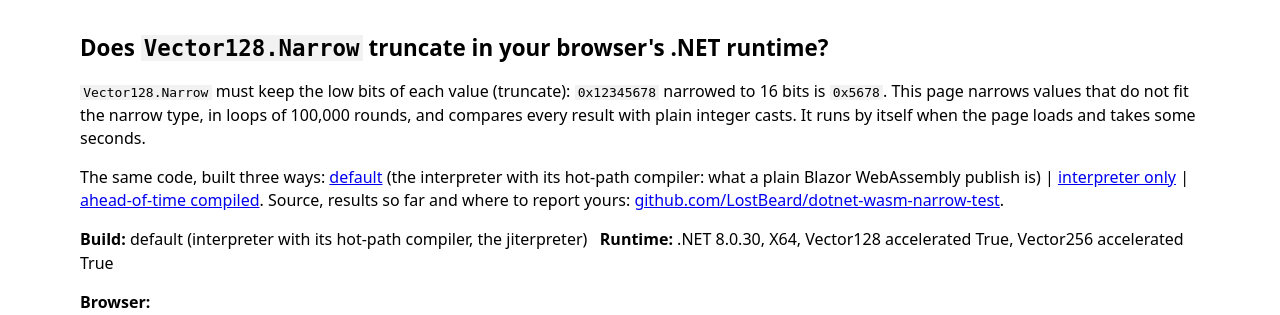
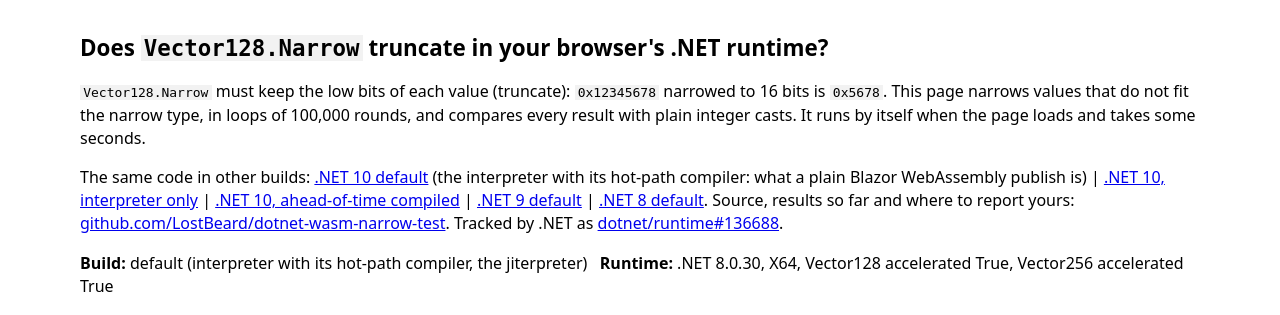
Before and after one commit to LostBeard/dotnet-wasm-narrow-test, an ASP.NET Core app: page / in a window 1280 px wide. Shown: the top 315 px of the page. Run offline with ASP.NET Core 8, Linux system fonts and the light colour scheme.

Commit message:
.NET 9 and 8 builds, the runtime-as-shipped control, the cause in the runtime's source, and the existing upstream report
- NarrowTest.csproj: -p:Tfm=net9.0 / net8.0 builds the same code for older .NET; the page links all five builds; the workflow builds and deploys them
  (default .NET 10 at the root; interpreter-only/, aot/, net9/, net8/).
- Measured 2026-11-18, headless Chromium 153: the default build is affected on .NET 10.0.14, 9.0.22 and 8.0.33 (16 -> 8 bit unsigned Narrow: 1,582,016 of
  1,600,000 wrong from round 343 in all three). Not affected: interpreter only, ahead-of-time, and the same cases as a desktop x64 console program.
  A default build with -p:WasmBuildNative=false (the runtime as shipped, not relinked by the wasm-tools workload) is affected with the same counts.
- README: where it comes from in dotnet/runtime (interp-simd-intrins.def gives INTERP_SIMD_INTRINSIC_V128_U1_NARROW the opcode 102 = 0x66,
  i8x16.narrow_i16x8_u, which saturates; the interpreter's C function for the same intrinsic truncates), and that it is already reported as
  dotnet/runtime#136688.

Co-Authored-By: Claude Fable 5.2 <noreply@anthropic.com>
Claude-Session: https://claude.ai/code/session_01ULMSNmrMCpHX44u3iGFHgd

```diff
--- a/App.razor
+++ b/App.razor
@@ -9,11 +9,14 @@
 </p>
 
 <p>
-    The same code, built three ways:
-    <a href="@Links[0]">default</a> (the interpreter with its hot-path compiler: what a plain Blazor WebAssembly publish is) |
-    <a href="@Links[1]">interpreter only</a> |
-    <a href="@Links[2]">ahead-of-time compiled</a>.
+    The same code in other builds:
+    <a href="@Links[0]">.NET 10 default</a> (the interpreter with its hot-path compiler: what a plain Blazor WebAssembly publish is) |
+    <a href="@Links[1]">.NET 10, interpreter only</a> |
+    <a href="@Links[2]">.NET 10, ahead-of-time compiled</a> |
+    <a href="@Links[3]">.NET 9 default</a> |
+    <a href="@Links[4]">.NET 8 default</a>.
     Source, results so far and where to report yours: <a href="https://github.com/LostBeard/dotnet-wasm-narrow-test">github.com/LostBeard/dotnet-wasm-narrow-test</a>.
+    Tracked by .NET as <a href="https://github.com/dotnet/runtime/issues/136688">dotnet/runtime#136688</a>.
 </p>
 
 <p><b>Build:</b> @Build &nbsp; <b>Runtime:</b> @Runtime</p>
@@ -54,12 +57,12 @@
     private string Browser = "";
     private string Report = "";
 
-    // the site: the default build at the root, the other two in sub-folders
+    // the site: the .NET 10 default build at the root, the others in sub-folders
     private static string[] Links =>
-#if AOT_BUILD || JITERPRETER_OFF
-        new[] { "../", "../interpreter-only/", "../aot/" };
+#if SITE_SUBFOLDER
+        new[] { "../", "../interpreter-only/", "../aot/", "../net9/", "../net8/" };
 #else
-        new[] { "./", "interpreter-only/", "aot/" };
+        new[] { "./", "interpreter-only/", "aot/", "net9/", "net8/" };
 #endif
 
     private static string Build =>
```
Also changed, not shown: .github/workflows/deploy-to-github-pages.yml, NarrowTest.csproj, README.md.
